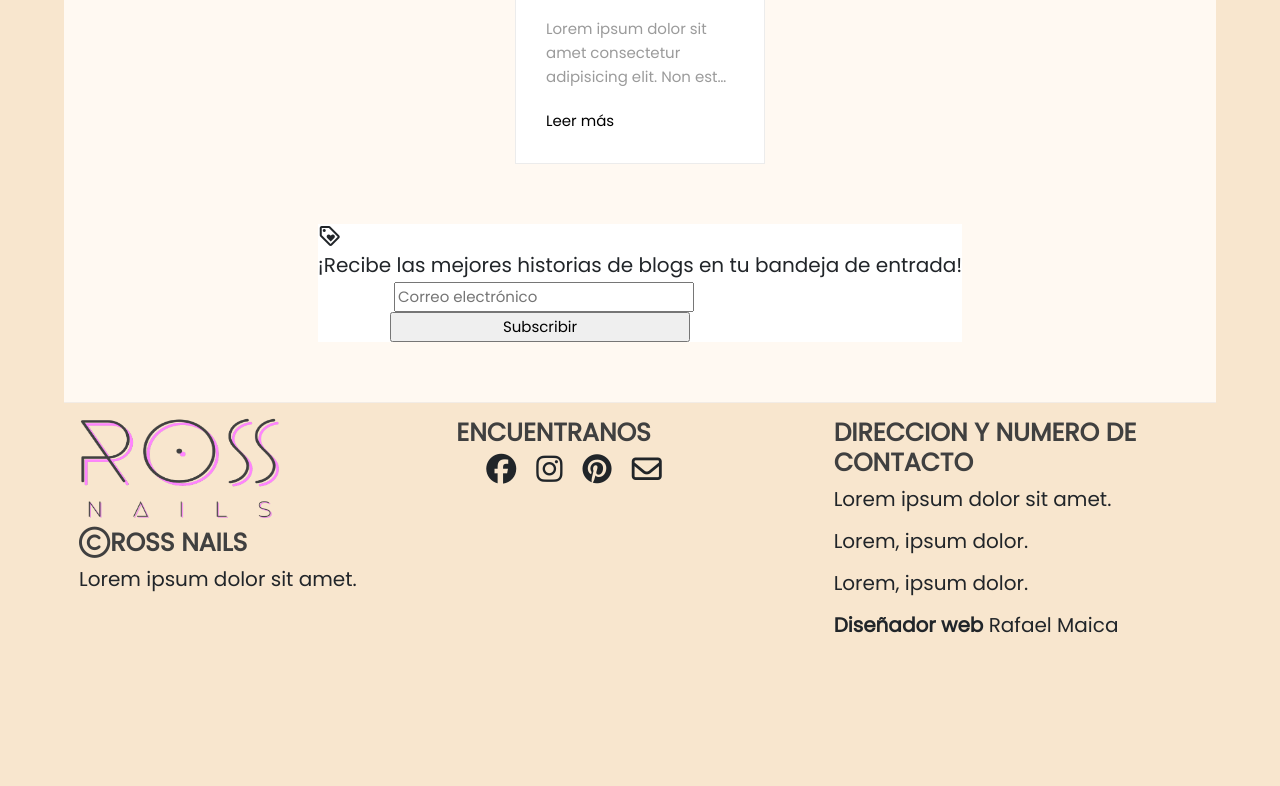
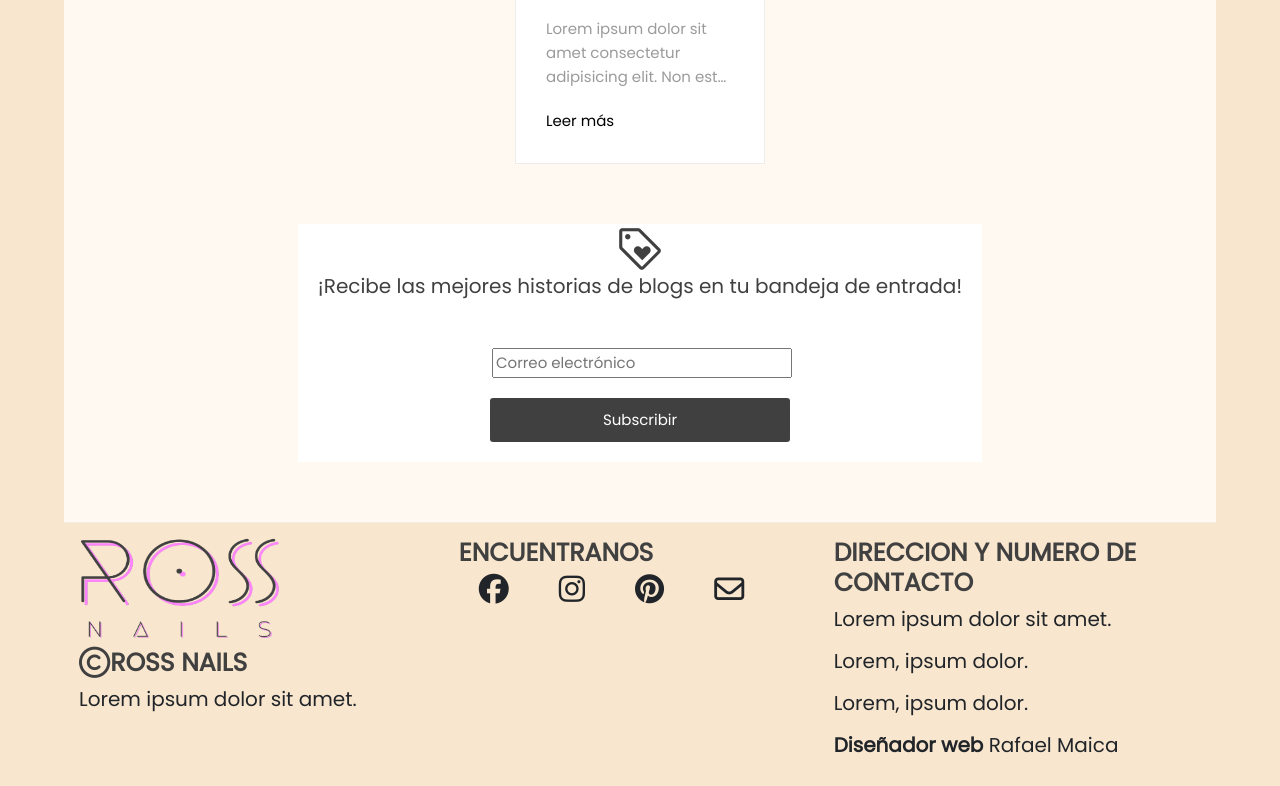
Before and after one commit to RalphMaica/Proyecto_Rafael_Maica, a website: page pages/blog.html in a window 1280 px wide. Shown: the part 1493-2279 px from the top of the page. Before the commit the page ends 2159 px from the top, so only its background shows below. Drawn offline with nearby package versions, Linux system fonts and the light colour scheme.

Commit message:
modificacion de area footer redes sociales

```diff
--- a/pages/blog.html
+++ b/pages/blog.html
@@ -149,7 +149,7 @@
         <form action="">
           <label class="formLabel" for="correo"></label>
           <input class="formInput" type="email" name="correo" placeholder="Correo electrónico" id="correo" />
-          <input class="Subscribir"  type="submit" value="Subscribir" />
+          <input class="button"  type="submit" value="Subscribir" />
         </form>
       </div>
     </section>
@@ -164,20 +164,20 @@
         <h5 class="mt-2 fw-bold text-uppercase"><i class="fa-regular fa-copyright fa-lg"></i>ROSS NAILS</h5>
         <p class="mt-2">Lorem ipsum dolor sit amet.</p>
       </div>
-      <div class="col-sm-12 col-md-6 col-lg-4 p-2">
+      <div class="col-sm-12 col-md-6 col-lg-4 pt-2">
         <h5 class="fw-bold text-uppercase">Encuentranos</h5>
-        <ul class="d-flex">
+        <ul class="d-flex footer-rrss">
           <li>
-            <a class="text-decoration-none p-3 text-dark" href=""><i class="fa-brands fa-facebook fa-xl"></i></a>
+            <a class="text-decoration-none text-dark" href=""><i class="fa-brands fa-facebook fa-xl"></i></a>
           </li>
           <li>
-            <a class="text-decoration-none p-3 text-dark" href=""><i class="fa-brands fa-instagram fa-xl"></i></a>
+            <a class="text-decoration-none text-dark" href=""><i class="fa-brands fa-instagram fa-xl"></i></a>
           </li>
           <li>
-            <a class="text-decoration-none p-3 text-dark" href=""><i class="fa-brands fa-pinterest fa-xl"></i></a>
+            <a class="text-decoration-none text-dark" href=""><i class="fa-brands fa-pinterest fa-xl"></i></a>
           </li>
           <li>
-            <a class="text-decoration-none p-3 text-dark" href=""><i class="fa-regular fa-envelope fa-xl"></i></a>
+            <a class="text-decoration-none text-dark" href=""><i class="fa-regular fa-envelope fa-xl"></i></a>
           </li>
         </ul>
       </div>
--- a/scss/_blog.scss
+++ b/scss/_blog.scss
@@ -88,21 +88,25 @@
     }
   }
   .blog-subscribe {
+    border: 2px red;
     display: flex;
     justify-content: center;
     align-items: center;
+    flex-wrap: wrap;
     margin: 20px 0px;
     flex-wrap: wrap;
     flex-direction: column;
     background-color: $section-color;
-    .blog-heading {
+    .subscribe-heading {
       display: flex;
       justify-content: center;
       align-items: center;
       flex-direction: column;
       color: $heading-color;
       h2 {
-        padding: 2px;
+        padding: 0 20px;
+        display: flex;
+        margin-bottom: 50px;
       }
       span {
         font-size: 5rem;
@@ -110,14 +114,16 @@
     }
     .subscribe-form {
       width: 100%;
+      text-align: center;
       margin: 0 auto;
       font-size: 1.5rem;
       form {
         width: 500px;
         margin: 0 auto;
         input {
+          display: inline-block;
           width: 300px;
-          margin: 0 auto;
+          margin-bottom: 20px;
         }
       }
     }
--- a/scss/_global.scss
+++ b/scss/_global.scss
@@ -1,11 +1,13 @@
-html{
+html {
   font-size: 62.5%;
   box-sizing: border-box;
 }
-*, *::before, *::after{
+*,
+*::before,
+*::after {
   box-sizing: inherit;
 }
-body{
+body {
   width: 90%;
   padding: 0;
   margin: 0;
@@ -14,7 +16,7 @@ body{
   background-color: $body-color;
   margin: 0 auto;
 }
-ul{
+ul {
   list-style-type: none;
 }
 // atrbutos al header navbar //
@@ -46,3 +48,9 @@ ul{
     font-size: 2rem;
   }
 }
+.footer-rrss{
+  a{
+    padding-left: 0;
+    margin-right: 5rem;
+  }
+}
--- a/scss/_index.scss
+++ b/scss/_index.scss
@@ -11,6 +11,7 @@
   border-radius: 5px;
 }
 .img-about-us {
+  object-fit: cover;
   width: 300px;
   height: 300px;
   border-radius: 5%;
--- a/scss/_productos.scss
+++ b/scss/_productos.scss
@@ -2,7 +2,7 @@
   display: grid;
   grid-template-columns: 1fr 1fr 1fr;
   grid-template-rows: 0.5fr 1fr 1fr 1fr;
-  gap: 10px 10px;
+  gap: 35px 10px;
   grid-auto-flow: row;
   grid-template-areas:
     "product-heading product-heading product-heading"
```
Also changed, not shown: index.html (+6 -6 lines), pages/contacto.html (+6 -6 lines), pages/productos.html (+6 -6 lines), pages/servicios.html (+6 -6 lines), css/style.css.
